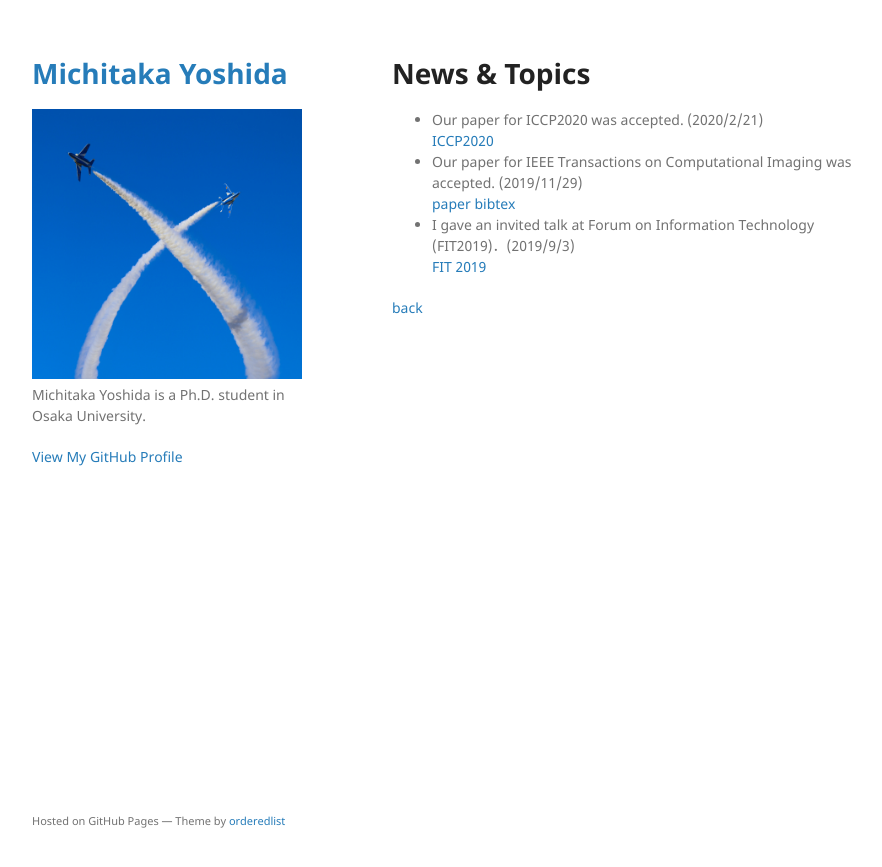
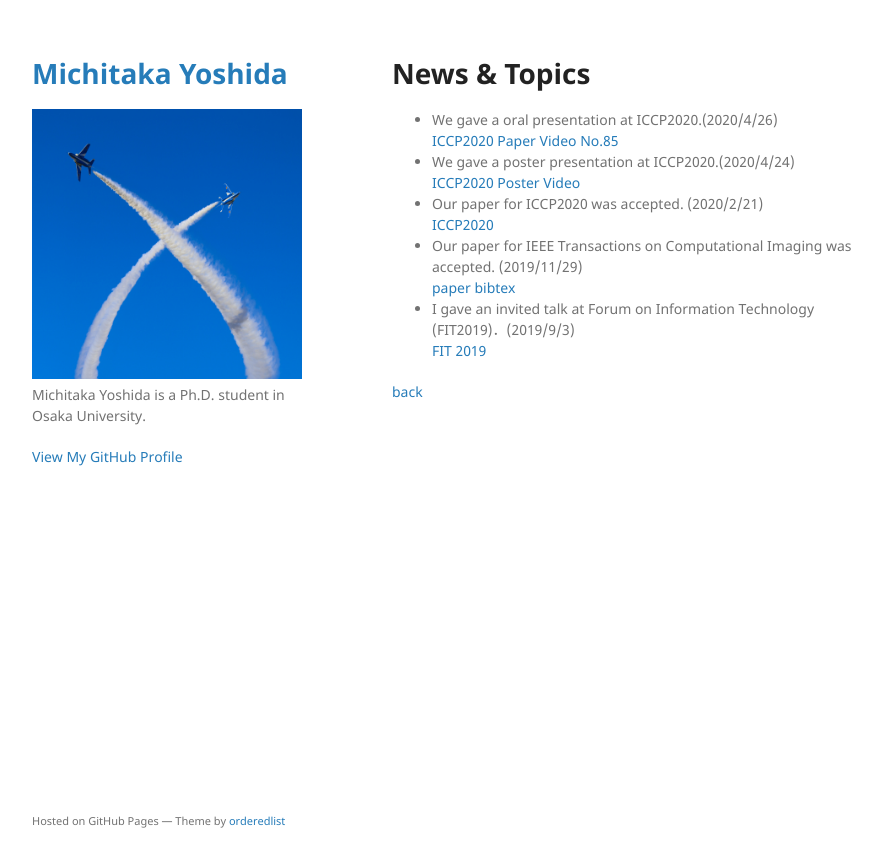
Before and after one commit to michitakayoshida/michitakayoshida.github.io, a Jekyll site: the page built from news_en.md, in a window 1280 px wide. Shown: the top 867 px of the page, without its empty margins (178-1060 px from the left). Built offline with Jekyll 4.4.1, drawn with Linux system fonts in a browser that asks for light colours; our own code applies the rules of GitHub Pages for plain Markdown files.

Commit message:
Update news_en.md

```diff
--- a/news_en.md
+++ b/news_en.md
@@ -4,6 +4,10 @@ layout: default
 
 # News & Topics
 
+- We gave a oral presentation at ICCP2020.(2020/4/26)
+[ICCP2020 Paper](https://iccp2020.engr.wustl.edu/) [Video No.85](https://www.youtube.com/watch?v=yDBU-3Ag3bQ)
+- We gave a poster presentation at ICCP2020.(2020/4/24)
+[ICCP2020 Poster](https://iccp2020.engr.wustl.edu/) [Video](https://www.youtube.com/watch?v=6WHq7_sICAA&t=1s)
 - Our paper for ICCP2020 was accepted. (2020/2/21)
 [ICCP2020](https://iccp2020.engr.wustl.edu/)
 - Our paper for IEEE Transactions on Computational Imaging was accepted. (2019/11/29)
```
